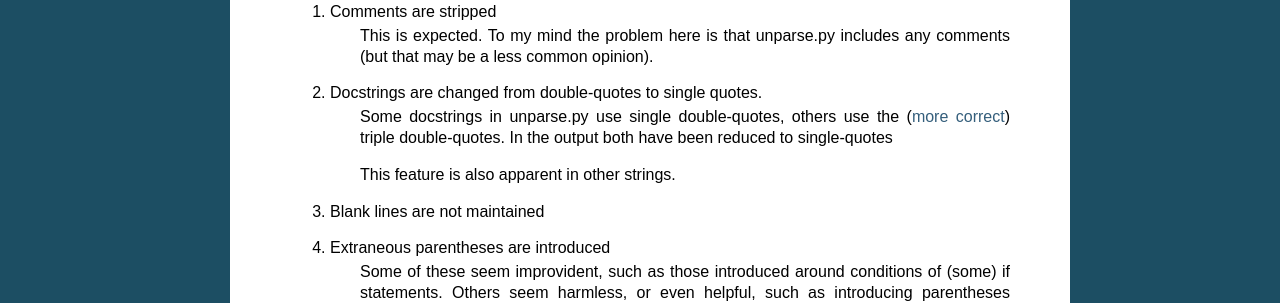
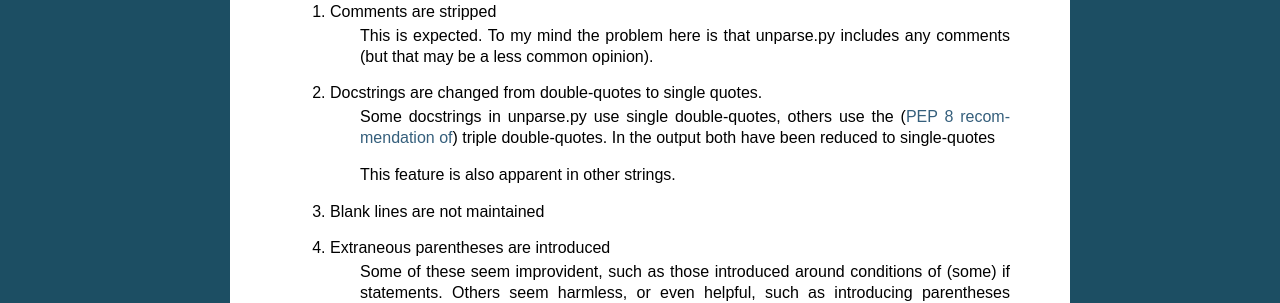
Before and after one commit to jalanb/pym, a Sphinx documentation site: the page built from docs/python_unparser.rst, in a window 1280 px wide. Shown: the part 699-1002 px from the top of the page. Built offline with Sphinx 7.4.7, drawn with Linux system fonts in a browser that asks for light colours; formulas are drawn with MathJax 3.

Commit message:
Avoid "WARNING: Duplicate explicit target name"

```diff
--- a/docs/index.rst
+++ b/docs/index.rst
@@ -73,7 +72,7 @@ Other stuff I have read recently
 
 Other stuff I need to read
 
-* `/r/parsing <http://www.reddit.com/r/parsing/`_
+* `/r/parsing <http://www.reddit.com/r/parsing/>`_
 * `Invertible Syntax Descriptions: Unifying Parsing and Pretty Printing <http://www.informatik.uni-marburg.de/~rendel/unparse/rendel10invertible.pdf>`_ by Tillmann Rendel & Klaus Ostermann
 
 Indices and tables
--- a/docs/python_unparser.rst
+++ b/docs/python_unparser.rst
@@ -42,7 +42,7 @@ Some differences are apparent
      This is expected.
      To my mind the problem here is that unparse.py includes any comments (but that may be a less common opinion).
  #. Docstrings are changed from double-quotes to single quotes.
-     Some docstrings in unparse.py use single double-quotes, others use the (`more correct <http://www.python.org/dev/peps/pep-0008/#documentation-strings>`_) triple double-quotes. In the output both have been reduced to single-quotes
+     Some docstrings in unparse.py use single double-quotes, others use the (`PEP 8 recommendation of <http://www.python.org/dev/peps/pep-0008/#documentation-strings>`_) triple double-quotes. In the output both have been reduced to single-quotes
 
      This feature is also apparent in other strings.
  #. Blank lines are not maintained
```
Also changed, not shown: other parts of docs/index.rst (+0 -1 lines).
